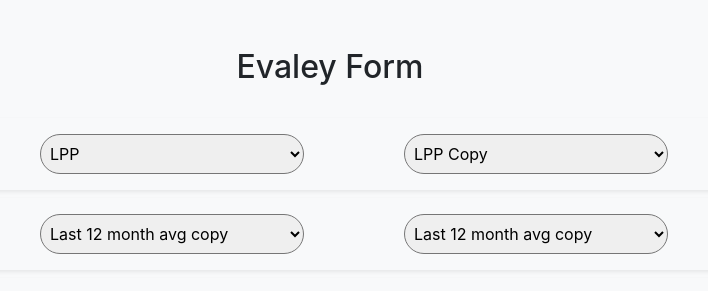
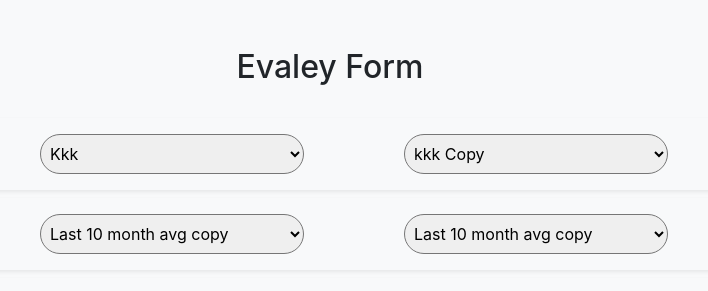
Before and after one commit to mohammaddbilal/form, a plain HTML site: page index.html in a window 1280 px wide. Shown: the top 291 px of the page, 310-1018 px from the left. Drawn offline with Linux system fonts and the light colour scheme; a script that the page names is missing.

Commit message:
Update index.html

```diff
--- a/index.html
+++ b/index.html
@@ -38,19 +38,19 @@
 								<div class="offset-lg-1 col-md-4 col-sm-6 d-inline-block text-center c_mb">
 									<div class="inpt">
 										<select name="" class="c_slct">
-											<option value="">LPP</option>
-											<option value="">LPP</option>
-											<option value="">LPP</option>
-											<option value="">LPP</option>
+											<option value="">Kkk</option>
+											<option value="">kkk</option>
+											<option value="">kkk</option>
+											<option value="">kkk</option>
 										</select>
 									</div>
 								</div>
 								<div class="col-md-4 col-sm-6 d-inline-block text-center c_mb">
 									<div class="inpt">
 										<select name="" class="c_slct">
-											<option value="">LPP Copy</option>
-											<option value="">LPP Copy</option>
-											<option value="">LPP Copy</option>
+											<option value="">kkk Copy</option>
+											<option value="">kkk Copy</option>
+											<option value="">kkk Copy</option>
 										</select>
 									</div>
 								</div>
@@ -75,19 +75,19 @@
 								<div class="offset-lg-1 col-md-4 col-sm-6 d-inline-block text-center c_mb">
 									<div class="inpt">
 										<select name="" class="c_slct">
-											<option>Last 12 month avg copy</option>
-											<option>Last 12 month avg copy</option>
-											<option>Last 12 month avg copy</option>
-											<option>Last 12 month avg copy</option>
+											<option>Last 10 month avg copy</option>
+											<option>Last 10 month avg copy</option>
+											<option>Last 10 month avg copy</option>
+											<option>Last 10 month avg copy</option>
 										</select>
 									</div>
 								</div>
 								<div class="col-md-4 col-sm-6 d-inline-block text-center c_mb">
 									<div class="inpt">
 										<select name="" class="c_slct">
-											<option value="">Last 12 month avg copy</option>
-											<option value="">Last 12 month avg copy</option>
-											<option value="">Last 12 month avg copy</option>
+											<option value="">Last 10 month avg copy</option>
+											<option value="">Last 10 month avg copy</option>
+											<option value="">Last 10 month avg copy</option>
 										</select>
 									</div>
 								</div>
```
